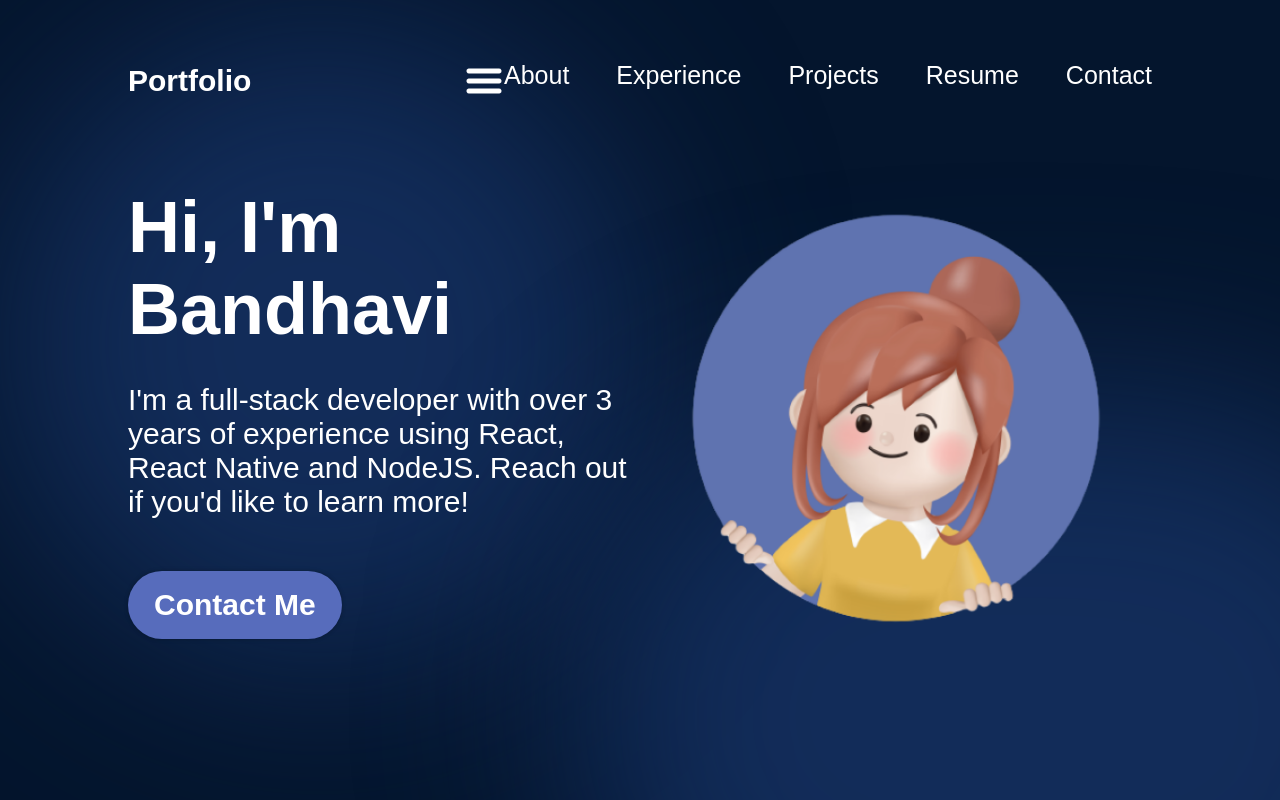
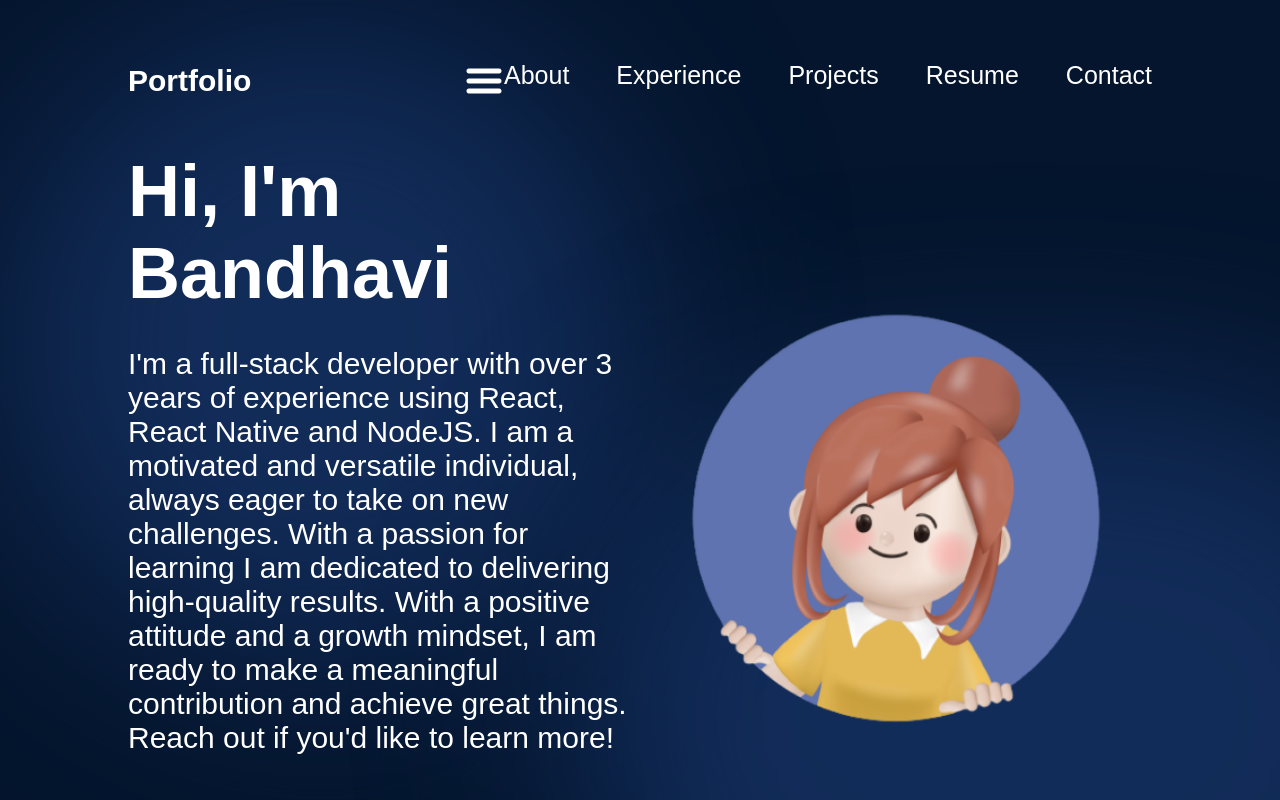
Before and after one commit to BandhaviC/react-portfolio, a React (Vite) app: page / in a window 1280 px wide. Shown: the top 800 px of the page. Built offline with nearby package versions, Linux system fonts and the light colour scheme; the HTML template or start-up script is replaced by a standard one.

Commit message:
updated context

```diff
--- a/src/components/Hero/Hero.jsx
+++ b/src/components/Hero/Hero.jsx
@@ -9,8 +9,9 @@ export const Hero = () => {
       <div className={styles.content}>
         <h1 className={styles.title}>Hi, I'm Bandhavi</h1>
         <p className={styles.description}>
-          I'm a full-stack developer with over 3 years of experience using React, React Native and
-          NodeJS. Reach out if you'd like to learn more!
+          I'm a full-stack developer with over 3 years of experience using React, React Native and NodeJS.
+          I am a motivated and versatile individual, always eager to take on new challenges. With a passion for learning I am dedicated to delivering high-quality results. With a positive attitude and a growth mindset, I am ready to make a meaningful contribution and achieve great things.
+          Reach out if you'd like to learn more!
         </p>
         <a href="mailto:myemail@email.com" className={styles.contactBtn}>
           Contact Me
```
